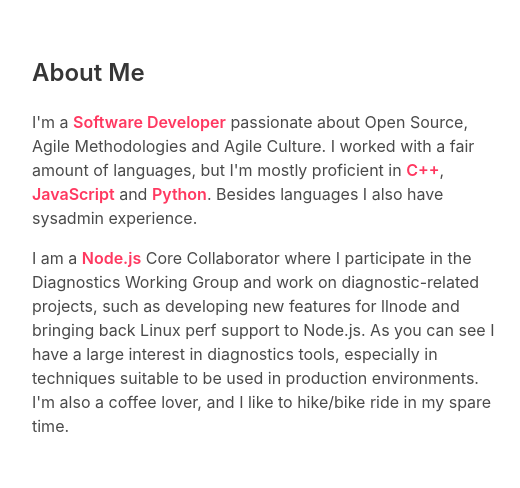
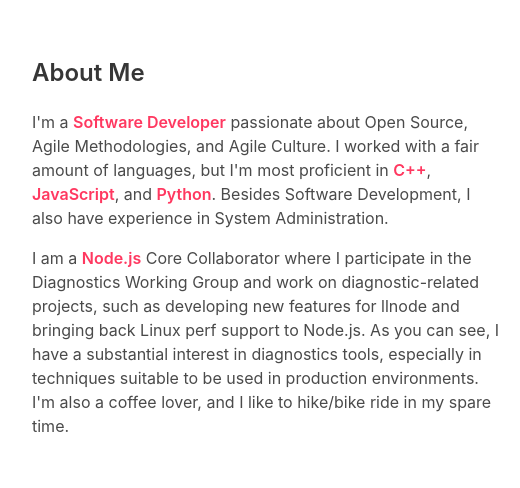
Before and after one commit to Emamatcyber90/mmarchini.github.io, a website: page index.html in a window 1280 px wide. Shown: the part 397-885 px from the top of the page, 128-648 px from the left. Drawn offline with Linux system fonts and the light colour scheme.

Commit message:
improve about me section

```diff
--- a/index.html
+++ b/index.html
@@ -49,14 +49,16 @@
             <h2 class="title is-4">About Me</h2>
             <p>
               I'm a <b class="has-text-danger has-text-weight-semibold">Software
-              Developer</b> passionate about Open Source, Agile Methodologies
-              and Agile Culture. I worked with a fair amount of languages, but
-              I'm mostly proficient in <b class="has-text-danger
+              Developer</b>
+              passionate about Open Source, Agile Methodologies, and Agile
+              Culture. I worked with a fair amount of languages, but I'm most
+              proficient in <b class="has-text-danger
               has-text-weight-semibold">C++</b>,
-              <b class="has-text-danger has-text-weight-semibold">JavaScript</b>
-              and
+              <b class="has-text-danger
+              has-text-weight-semibold">JavaScript</b>, and
               <b class="has-text-danger has-text-weight-semibold">Python</b>.
-              Besides languages I also have sysadmin experience.
+              Besides Software Development, I also have experience in System
+              Administration.
             </p>
             <p>
               I am a <b class="has-text-danger
@@ -64,10 +66,10 @@
               participate in the Diagnostics Working Group and work on
               diagnostic-related projects, such as developing new features for
               llnode and bringing back Linux perf support to Node.js. As you can
-              see I have a large interest in diagnostics tools, especially in
-              techniques suitable to be used in production environments. I'm
-              also a coffee lover, and I like to hike/bike ride in my spare
-              time.
+              see, I have a substantial interest in diagnostics tools,
+              especially in techniques suitable to be used in production
+              environments. I'm also a coffee lover, and I like to hike/bike
+              ride in my spare time.
             </p>
           </div>
           <div class="column content">
```
